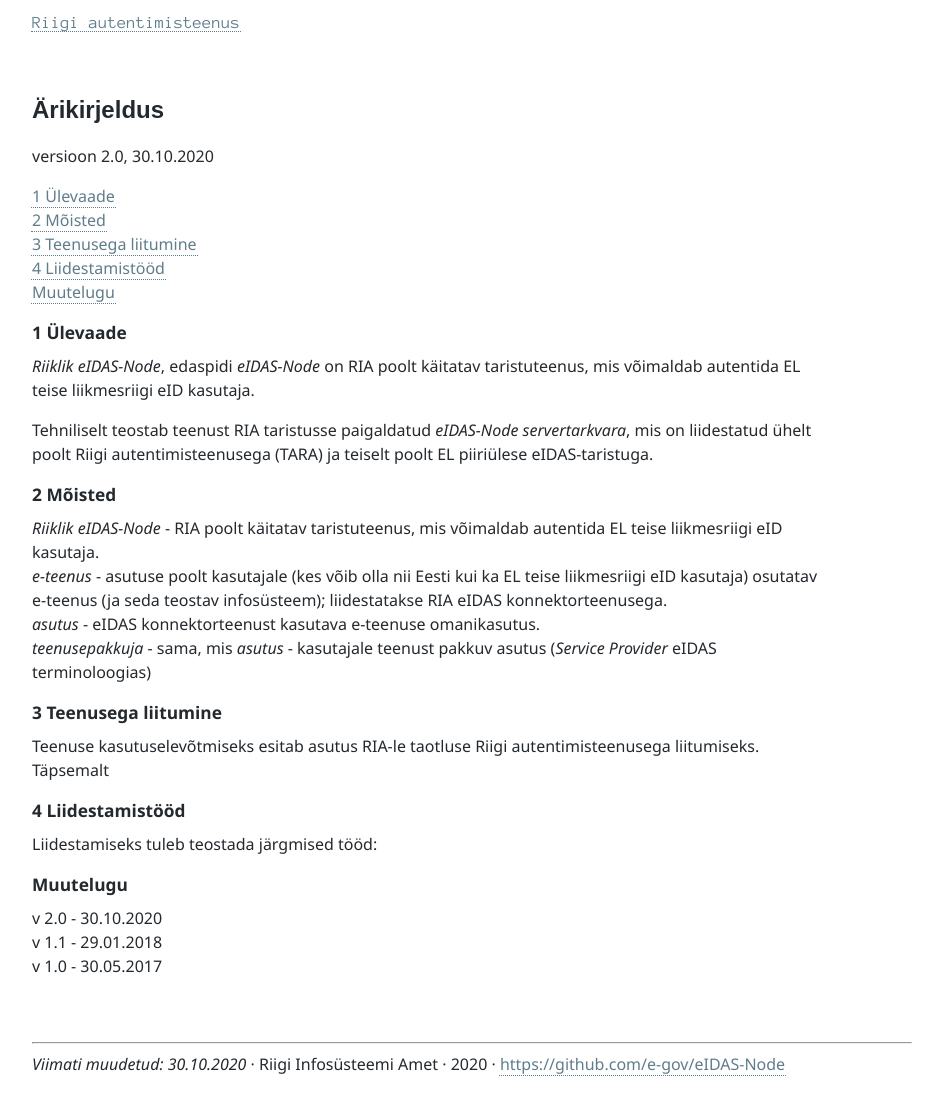
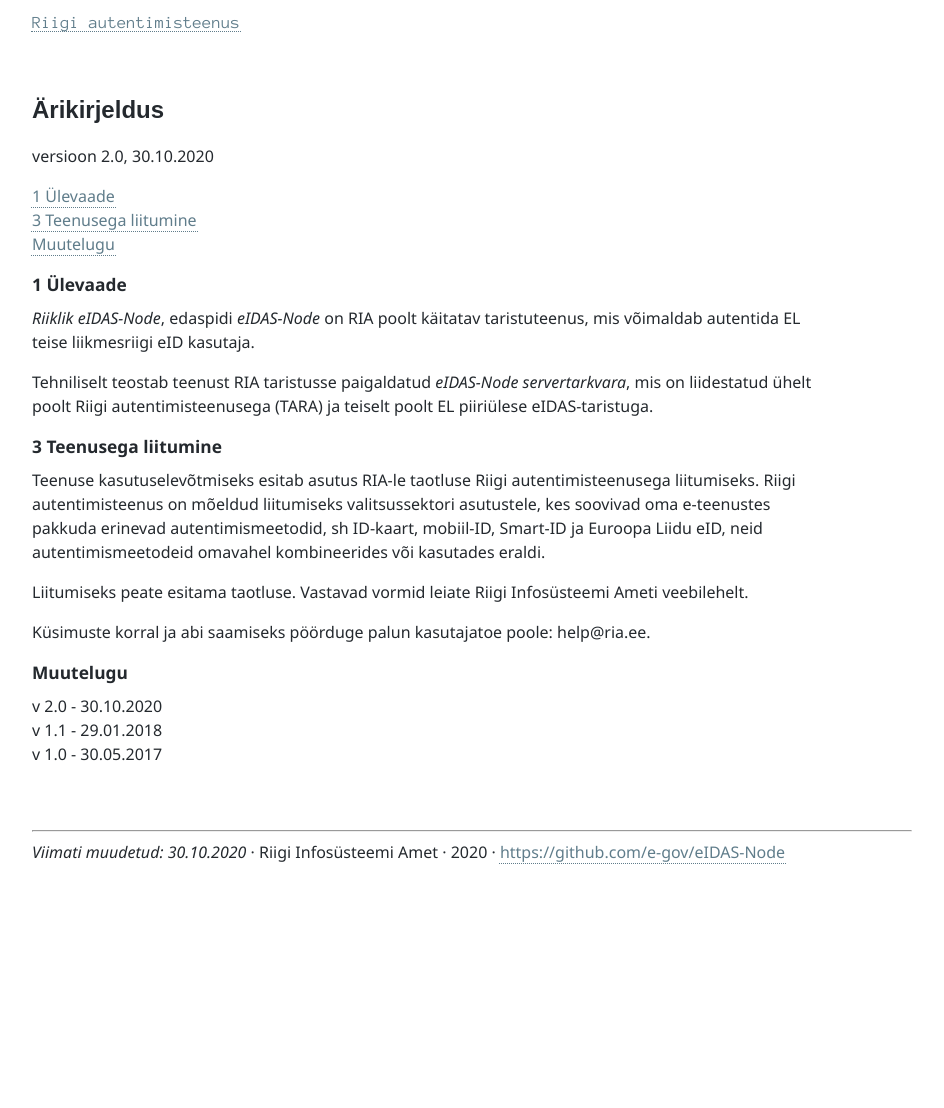
Before and after one commit to e-gov/eIDAS-Node, a Jekyll site: the page built from Arikirjeldus.md, in a window 1280 px wide. Shown: the whole page, without its empty margins (0-944 px from the left). Built offline with Jekyll 4.4.1, drawn with Linux system fonts in a browser that asks for light colours; after the commit the page ends 900 px from its top, so only the background shows below that.

Commit message:
Update Arikirjeldus.md

```diff
--- a/Arikirjeldus.md
+++ b/Arikirjeldus.md
@@ -17,20 +17,14 @@ _Riiklik eIDAS-Node_, edaspidi _eIDAS-Node_ on RIA poolt käitatav taristuteenus
 
 Tehniliselt teostab teenust RIA taristusse paigaldatud _eIDAS-Node servertarkvara_, mis on liidestatud ühelt poolt Riigi autentimisteenusega (TARA) ja teiselt poolt EL piiriülese eIDAS-taristuga.
 
-## 2 Mõisted
-
-_Riiklik eIDAS-Node_ - RIA poolt käitatav taristuteenus, mis võimaldab autentida EL teise liikmesriigi eID kasutaja.<br>
-_e-teenus_ - asutuse poolt kasutajale (kes võib olla nii Eesti kui ka EL teise liikmesriigi eID kasutaja) osutatav e-teenus (ja seda teostav infosüsteem); liidestatakse RIA eIDAS konnektorteenusega.<br>
-_asutus_ - eIDAS konnektorteenust kasutava e-teenuse omanikasutus.<br>
-_teenusepakkuja_ - sama, mis _asutus_ - kasutajale teenust pakkuv asutus (_Service Provider_ eIDAS terminoloogias)
 
 ## 3 Teenusega liitumine
 
-Teenuse kasutuselevõtmiseks esitab asutus RIA-le taotluse Riigi autentimisteenusega liitumiseks. Täpsemalt
+Teenuse kasutuselevõtmiseks esitab asutus RIA-le taotluse Riigi autentimisteenusega liitumiseks. Riigi autentimisteenus on mõeldud liitumiseks valitsussektori asutustele, kes soovivad oma e-teenustes pakkuda erinevad autentimismeetodid, sh ID-kaart, mobiil-ID, Smart-ID ja Euroopa Liidu eID, neid autentimismeetodeid omavahel kombineerides või kasutades eraldi.
 
-## 4 Liidestamistööd
+Liitumiseks peate esitama taotluse. Vastavad vormid leiate Riigi Infosüsteemi Ameti veebilehelt.
 
-Liidestamiseks tuleb teostada järgmised tööd:
+Küsimuste korral ja abi saamiseks pöörduge palun kasutajatoe poole: help@ria.ee.
 
 
 ## Muutelugu
```
